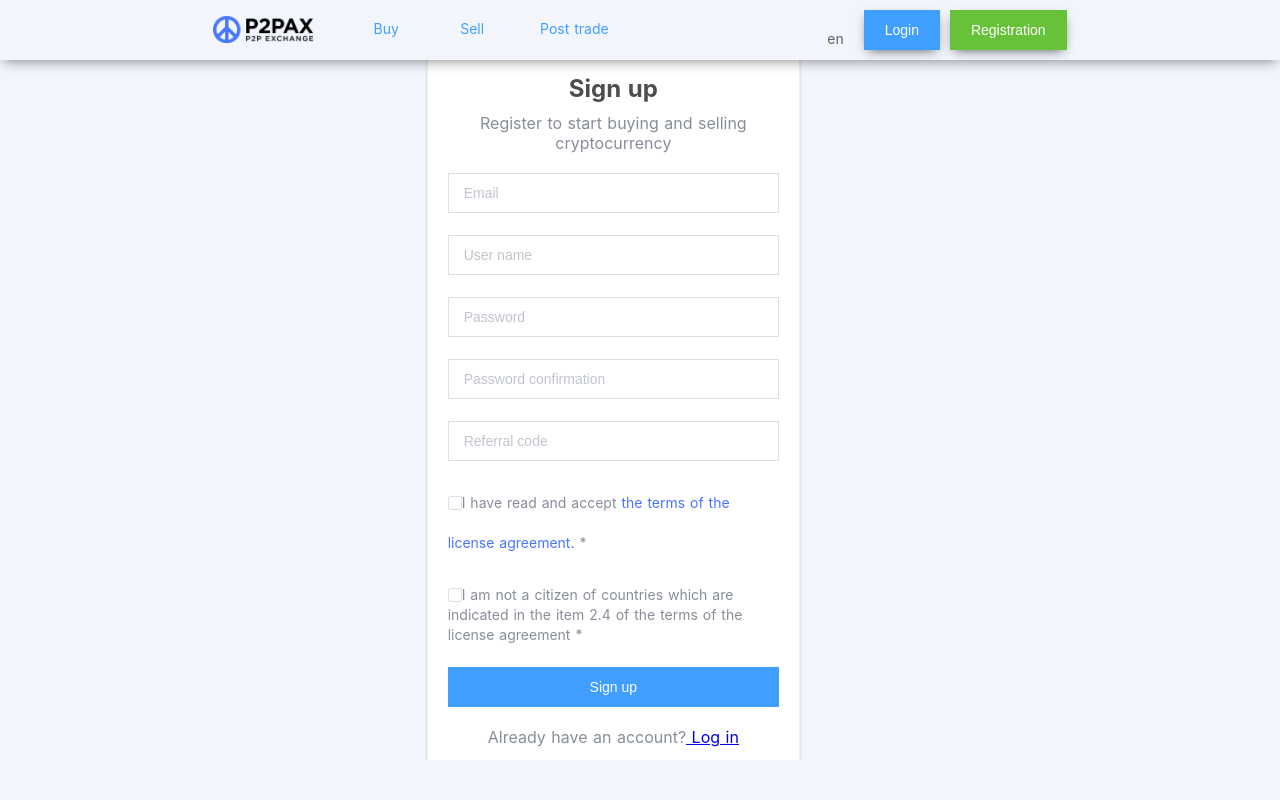
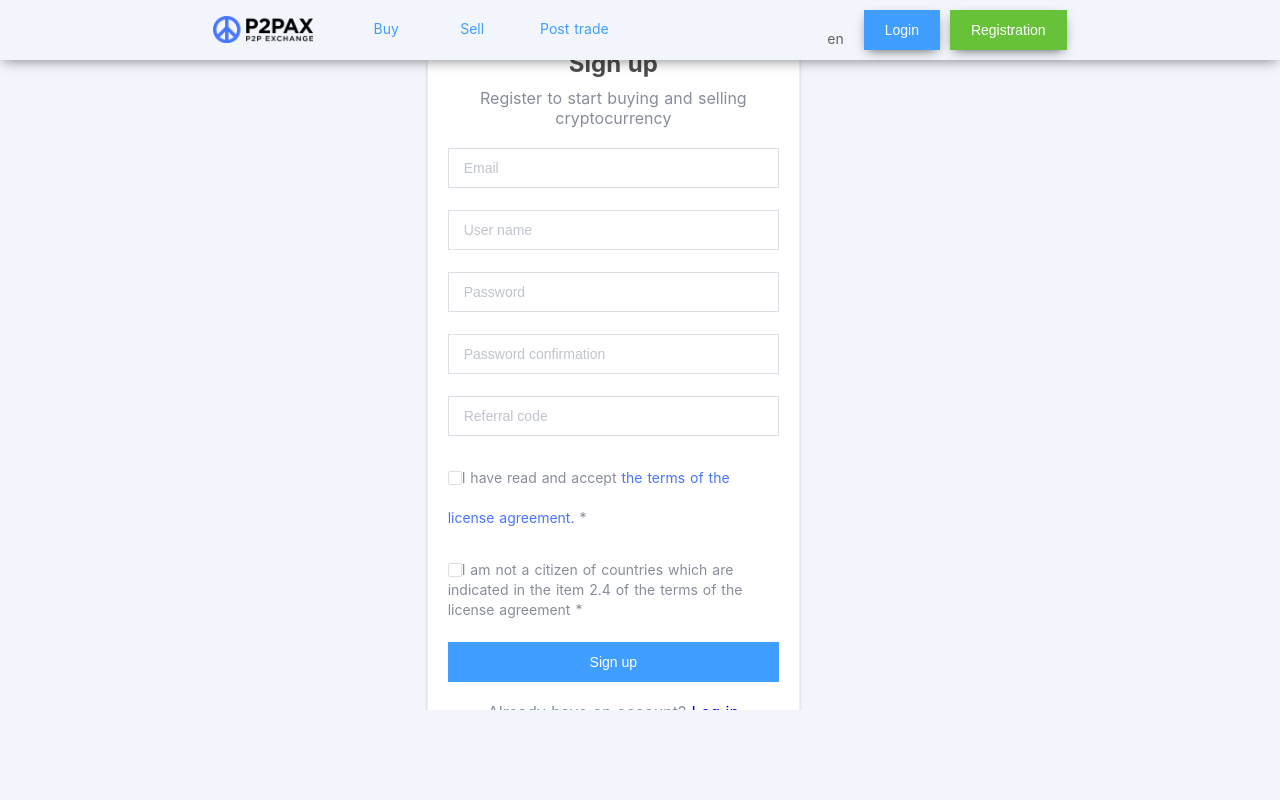
Before and after one commit to iLLia12/P2Pax, a Nuxt app: page /auth/registration in a window 1280 px wide. Shown: the top 800 px of the page. Built offline with nearby package versions, Linux system fonts and the light colour scheme.

Commit message:
login registration

```diff
--- a/assets/scss/app.scss
+++ b/assets/scss/app.scss
@@ -319,3 +319,9 @@ button, input {
         height: 700px!important;
     }
 }
+
+@media (min-height: 700px){
+    .reg-wrap {
+        height: 650px!important;
+    }
+}
```
